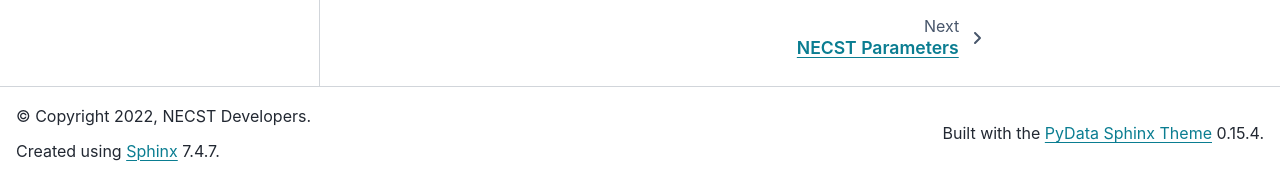
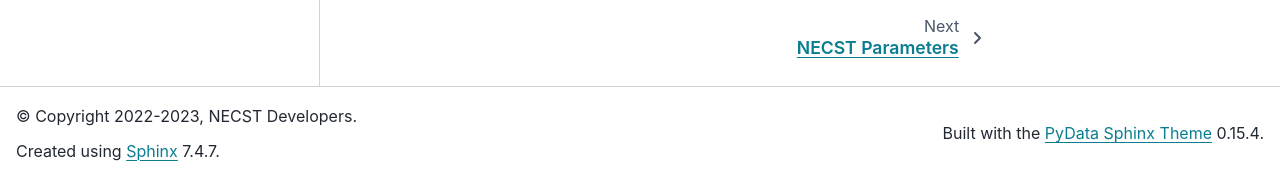
Before and after one commit to necst-telescope/neclib, a Sphinx documentation site: the page built from docs/index.md, in a window 1280 px wide and 964 px high. Shown: the part 784-961 px from the top of the window. Built offline with Sphinx 7.4.7 and the PyData theme 0.15.4, drawn with Linux system fonts in a browser that asks for light colours; pages that are not in the unit, such as notebooks, are missing from menus.

Commit message:
#420 Update copyright year

```diff
--- a/docs/conf.py
+++ b/docs/conf.py
@@ -8,7 +8,7 @@ import neclib.devices
 # -- Project information -----------------------------------------------------
 
 project = "neclib"
-copyright = "2022, NECST Developers"
+copyright = "2022-2023, NECST Developers"
 author = "NECST Developers"
 release = version = neclib.__version__
 
```
